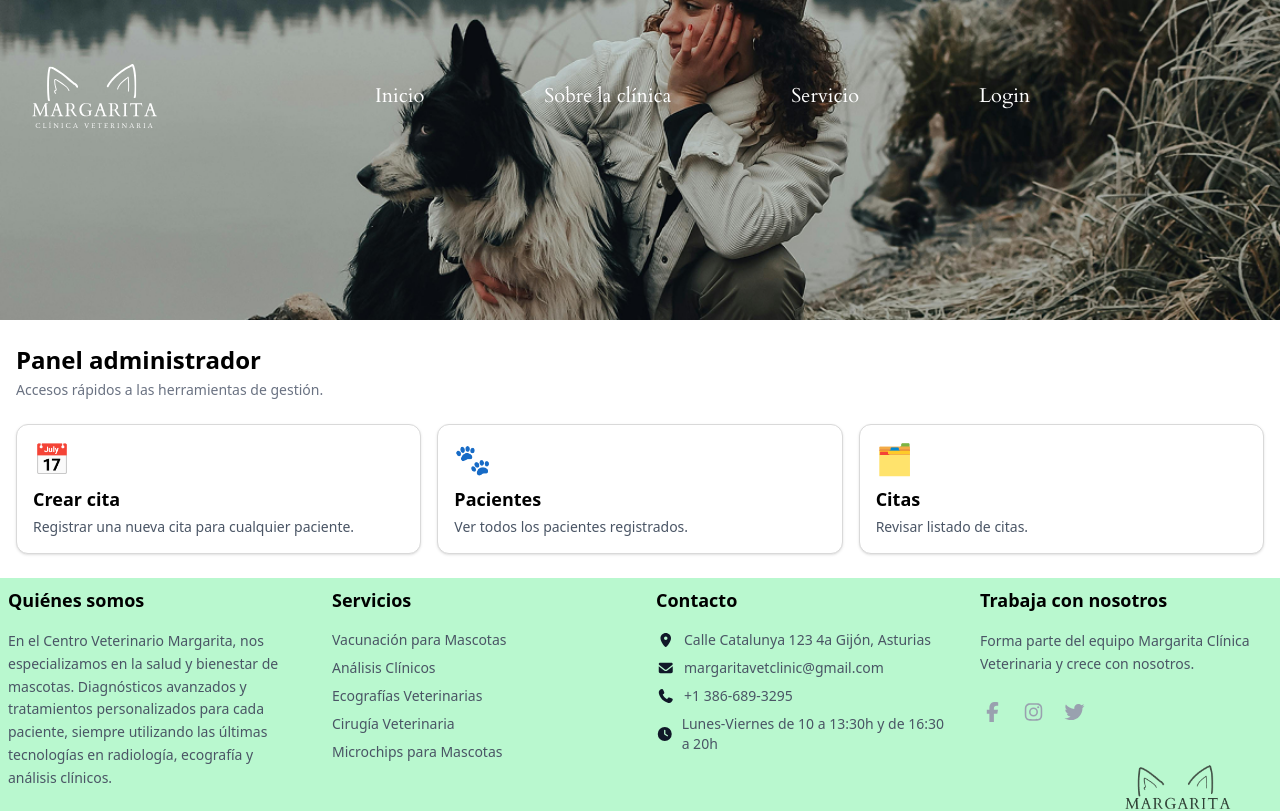
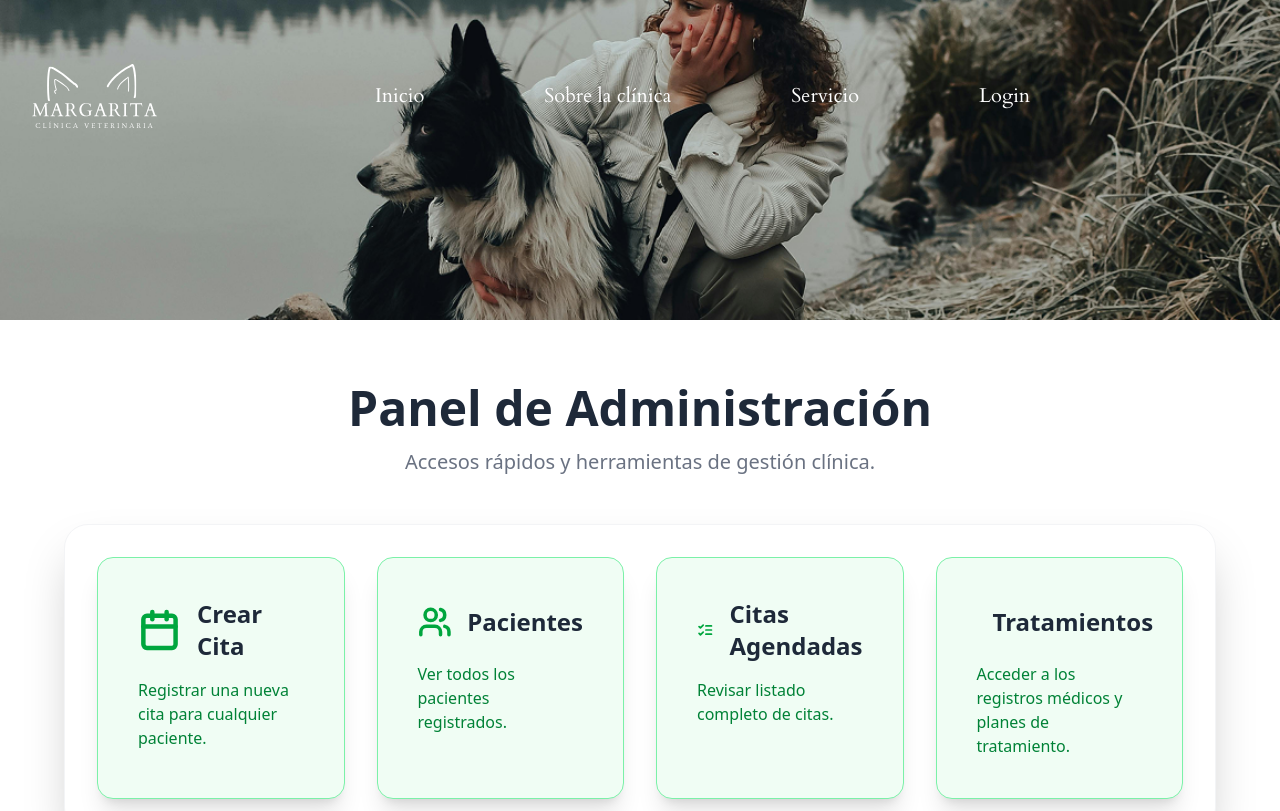
Before and after one commit to group-12-p4da-F5/veterinary-clinic-frontend, a React (Vite) app: page /admin in a window 1280 px wide. Shown: the top 811 px of the page. Built offline with nearby package versions, Linux system fonts and the light colour scheme; no server answers; a web font is replaced by a local one.

Commit message:
Pequeñas modificaciones en AdminHomePage relacionadas con tratamientos

```diff
--- a/src/features/appointments/pages/AdminHomePage.jsx
+++ b/src/features/appointments/pages/AdminHomePage.jsx
@@ -1,52 +1,71 @@
 import { Link } from "react-router-dom";
+// Importar iconos de Lucide-React
+import { Calendar, Users, ListChecks, Stethoscope } from 'lucide-react';
 
 /**
  * Menú inicial para el rol administrador.
  * Muestra accesos rápidos en formato tarjetas.
  */
 export default function AdminHomePage() {
-  // Aqui se definen los accesos rápidos de la app
+  // Aquí se definen los accesos rápidos de la app
   const shortcuts = [
     {
-      to: "/nueva-cita",               // Crear cita (admin)
-      title: "Crear cita",
+      to: "/nueva-cita",
+      title: "Crear Cita",
       desc: "Registrar una nueva cita para cualquier paciente.",
-      emoji: "📅",
+      Icon: Calendar, // Usamos el componente Icono
     },
     {
-      to: "/pacientes",                              // Lista de pacientes
+      to: "/pacientes",
       title: "Pacientes",
       desc: "Ver todos los pacientes registrados.",
-      emoji: "🐾",
+      Icon: Users, // Usamos el componente Icono
     },
     {
-      to: "/admin/citas-agendadas",                    // Lista de citas (admin)
-      title: "Citas",
-      desc: "Revisar listado de citas.",
-      emoji: "🗂️",
+      to: "/admin/citas-agendadas",
+      title: "Citas Agendadas",
+      desc: "Revisar listado completo de citas.",
+      Icon: ListChecks, // Usamos el componente Icono
+    },
+    {
+      to: "/tratamiento/:treatmentId", // La navegación a tratamientos comienza seleccionando un paciente
+      title: "Tratamientos",
+      desc: "Acceder a los registros médicos y planes de tratamiento.",
+      Icon: Stethoscope, // Usamos el componente Icono
     },
   ];
 
   return (
-    <main className="mx-auto max-w-screen-xl px-4 py-6">
-      <header className="mb-6">
-        <h1 className="text-2xl font-semibold">Panel administrador</h1>
-        <p className="mt-1 text-sm text-gray-500">
-          Accesos rápidos a las herramientas de gestión.
+    // Se usa max-w-full para ocupar todo el ancho y se aumenta el padding lateral (px-16)
+    <main className="mx-auto max-w-full px-16 py-16">
+      <header className="mb-12 text-center"> {/* Aumentamos el margen inferior */}
+        <h1 className="text-5xl font-extrabold text-gray-800">Panel de Administración</h1> {/* Título más grande */}
+        <p className="mt-4 text-xl text-gray-500">
+          Accesos rápidos y herramientas de gestión clínica.
         </p>
       </header>
 
-      <section aria-label="Accesos rápidos">
-        <ul className="grid gap-4 sm:grid-cols-2 lg:grid-cols-3">
+      <section aria-label="Accesos rápidos" className="shadow-2xl rounded-3xl p-8 bg-white border border-gray-100">
+        {/* Clase CLAVE: grid-cols-4 para la fila única */}
+        <ul className="grid gap-8 md:grid-cols-2 lg:grid-cols-4">
           {shortcuts.map((s) => (
-            <li key={s.to}>
+            <li key={s.to + s.title}>
               <Link
                 to={s.to}
-                className="block rounded-xl border border-gray bg-white p-4 shadow-sm transition hover:shadow-md focus:outline-none focus:ring"
+                // CLASE CLAVE: p-10 para hacer la tarjeta más grande internamente
+                className="group block h-full rounded-2xl border border-green-300 bg-green-50 p-10 shadow-xl transition duration-300 hover:shadow-2xl hover:bg-green-100 focus:outline-none focus:ring-4 focus:ring-green-400 focus:ring-opacity-50"
               >
-                <div className="mb-2 text-3xl">{s.emoji}</div>
-                <h2 className="text-lg font-semibold">{s.title}</h2>
-                <p className="mt-1 text-sm text-gray-600">{s.desc}</p>
+                <div className="flex items-center space-x-4">
+                  {/* Ícono aún más grande */}
+                  <s.Icon className="h-12 w-12 text-green-600 transition group-hover:scale-110 duration-300" strokeWidth={2.5} />
+
+                  <div>
+                    {/* CAMBIO AQUÍ: Cambiamos el color del texto a gris (text-gray-800) */}
+                    <h2 className="text-2xl font-bold text-gray-800">{s.title}</h2> {/* Título de tarjeta más grande */}
+                  </div>
+                </div>
+
+                <p className="mt-4 text-base text-green-700">{s.desc}</p> {/* Descripción más grande */}
               </Link>
             </li>
           ))}
```
